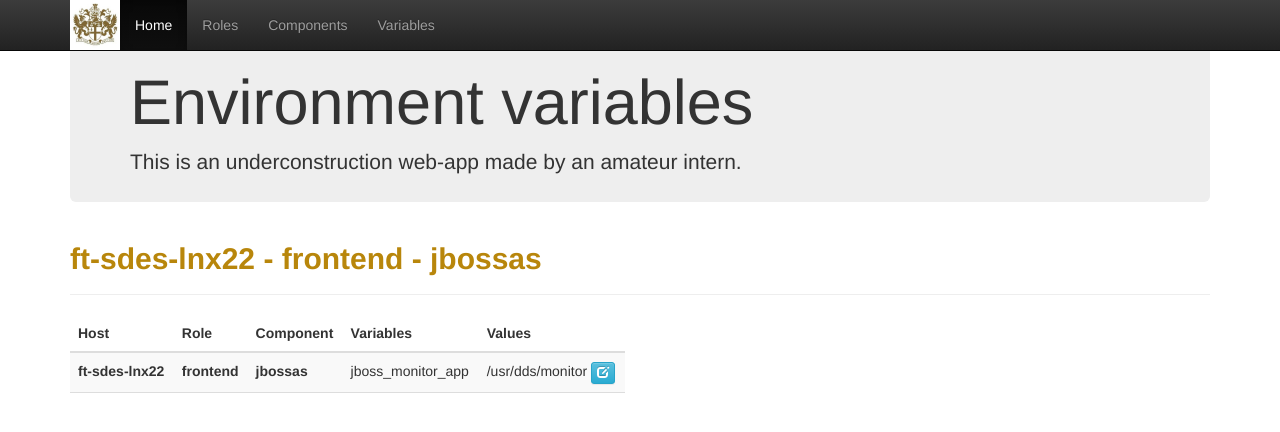
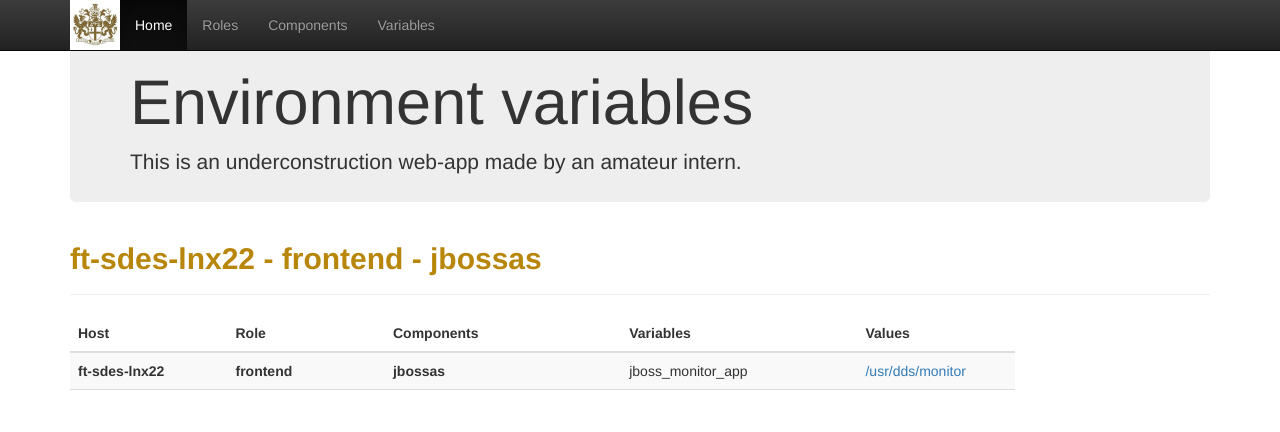
Before and after one commit to Ramy54/LSEGapp, a Django app: page /component_details/153/33/83 in a window 1280 px wide. Shown: the top 432 px of the page. Run offline with Django 3.2, Linux system fonts and the light colour scheme; data comes from the database, SQL or seed files in the repository; both versions use the stored data as it was after the commit; some libraries are stand-ins or nearby versions.

Commit message:
INTAPPS-19 INTAPPS-20: Many template and views modifications (table rendering, generationg YAML file) git status

```diff
--- a/LSEG/LSEGapp/templates/details/component_details.html
+++ b/LSEG/LSEGapp/templates/details/component_details.html
@@ -7,16 +7,15 @@
     </div>
 
     <div class="row">
-        <div class="col-md-6">
+        <div class="col-md-10">
             <table class="table table-striped">
                 <thead>
                 <tr>
-
-                    <th class="component_table">Host</th>
-                    <th class="component_table">Role</th>
-                    <th class="component_table">Component</th>
-                    <th class="component_table">Variables</th>
-                    <th class="component_table">Values</th>
+                    <th class="col-md-2">Host</th>
+                    <th class="col-md-2">Role</th>
+                    <th class="col-md-3">Components</th>
+                    <th class="col-md-3">Variables</th>
+                    <th class="col-md-3">Values</th>
                 </tr>
                 </thead>
                 <tbody>
@@ -32,16 +31,13 @@
                                 function myFunction() {
                                     var value = "{{ component_variables.variable.default_value }}"
                                     var new_value = prompt('Enter value',value)
-                                    var url = '{% url "LSEGapp.views.host_details" 135 %}'
+                                    var url = ''
                                     url.replace('135','137')
                                     location.href= url
                                 }
 
                             </script>
-                        {{ component_variables.variable.default_value }}
-                        <button type="button" class="btn btn-xs btn-info" onclick="myFunction()">
-                            <span   class="glyphicon glyphicon-edit"></span>
-                        </button>
+                        <a onclick="myFunction()">{{ component_variables.variable.default_value }}</a>
 
                     </td>
                         </tr>
--- a/LSEG/LSEGapp/templates/details/host_details.html
+++ b/LSEG/LSEGapp/templates/details/host_details.html
@@ -34,7 +34,7 @@
                     </td>
                     {% for role_component in host_role.list %}
                         <td>
-                            <a  href="{% url "LSEGapp.views.component_details" host.id role_component.host_role.role.id role_component.component.id  %}"> {{ role_component.component.name }} </a>
+                            {{ role_component.component.name }}
                         </td>
                         </tr>
                         <tr>
--- a/LSEG/LSEGapp/templates/edit/edit_component.html
+++ b/LSEG/LSEGapp/templates/edit/edit_component.html
@@ -72,7 +72,7 @@
         </table>
         <p>
             {{ formset.management_form }}
-             <input type="submit" class="btn btn-s btn-info" value="Edit component" style=""/>
+             <input type="submit" class="btn btn-s btn-success" value="Save changes" style=""/>
         </p>
     </form>
 
--- a/LSEG/LSEGapp/templates/edit/edit_host.html
+++ b/LSEG/LSEGapp/templates/edit/edit_host.html
@@ -66,7 +66,7 @@
             </table>
             <p>
                 {{ formset.management_form }}
-                <input type="submit" class="btn btn-s btn-info" value="Edit host"  />
+                <input type="submit" class="btn btn-s btn-success" value="Save changes"  />
             </p>
     </form>
 
--- a/LSEG/LSEGapp/templates/edit/edit_role.html
+++ b/LSEG/LSEGapp/templates/edit/edit_role.html
@@ -71,7 +71,7 @@
         </table>
         <p>
             {{ formset.management_form }}
-            <input type="submit" class="btn btn-s btn-info" value="Edit component" style=""/>
+            <input type="submit" class="btn btn-s btn-success" value="Save changes" style=""/>
         </p>
     </form>
 
--- a/LSEG/LSEGapp/templates/temp/edit_component_template.html
+++ b/LSEG/LSEGapp/templates/temp/edit_component_template.html
@@ -53,7 +53,7 @@
 
 {% block content %}
     <div class="page-header">
-        <h2>Edit {{ component }}</h2>
+        <h2>Edit component : <strong>{{ component }}</strong></h2>
     </div>
 
 <form id="myForm" method="post" action="">
@@ -78,7 +78,7 @@
         </table>
         <p>
             {{ formset.management_form }}
-             <input type="submit" class="btn btn-s btn-info" value="Edit component" style=""/>
+             <input type="submit" class="btn btn-s btn-success" value="Save component" />
         </p>
     </form>
 
--- a/LSEG/LSEGapp/templates/temp/edit_variable.html
+++ b/LSEG/LSEGapp/templates/temp/edit_variable.html
@@ -10,7 +10,7 @@
 
 {% block content %}
     <div class="page-header">
-        <h2>Edit {{ var }}</h2>
+        <h2>Edit variable <strong>{{ var }}</strong></h2>
     </div>
 
     <form action="" method="post">
@@ -35,7 +35,7 @@
             </tbody>
         </table>
 
-        <input type="submit" class="btn btn-s btn-info" value="Edit variable" style="float: right"/>
+        <input type="submit" class="btn btn-s btn-success" value="Save variable" style="float: right"/>
     </form>
 
 {% endblock %}
--- a/LSEG/LSEGapp/views.py
+++ b/LSEG/LSEGapp/views.py
@@ -351,8 +351,13 @@ def delete_variable(request,id):
     return redirect(variables)
 
 def delete_role(request,id_host,id_host_role):
+    host = Host.objects.get(id=id_host)
+    host_roles = HostRole.objects.all().filter(host=host)
     host_role = HostRole.objects.get(id=id_host_role)
     host_role.delete()
+    if len(host_roles)==0:
+        host.delete()
+
     return redirect(host_details,id_host=id_host)
 
 def delete_component(request,id_host,id_role,id_component):
@@ -360,8 +365,12 @@ def delete_component(request,id_host,id_role,id_component):
     role = Role.objects.get(id=id_role)
     host_role = HostRole.objects.get(host=host,role=role)
     component = Component.objects.get(id=id_component)
+    role_components = RoleComponents.objects.filter(host_role=host_role)
     role_component = RoleComponents.objects.get(host_role=host_role, component=component)
     role_component.delete()
+    if len(role_components)==0:
+        host_role.delete()
+
     return redirect(role_details,id_host=id_host,id_role=id_role)
 
 
@@ -420,7 +429,7 @@ def save_file(request,id_host):
 
     writer = csv.writer(response, delimiter=':')
     for component_variable in components_variables:
-        variable = component_variable.role_component.component.name + '-' + component_variable.variable.name
+        variable = component_variable.variable.name
         writer.writerow([variable, component_variable.variable.default_value])
 
     return response
--- a/LSEG/templates/index.html
+++ b/LSEG/templates/index.html
@@ -3,10 +3,11 @@
 
 {% block content %}
 
-    <div>
+    <div style="margin-top: 20px">
         <form action="{% url 'LSEGapp.views.index' %}" method="post">
             {% csrf_token %}
-            {{ form.as_p }}
+            <h4>{{ form.environment.label }} :  {{ form.environment }}</h4>
+
         </form>
     </div>
 
--- a/LSEG/templates/skeleton.html
+++ b/LSEG/templates/skeleton.html
@@ -62,7 +62,9 @@
 <!-- Main jumbotron for a primary marketing message or call to action -->
             <div class="jumbotron" style="margin-bottom: 5px; padding-bottom: 10px">
                 <h1>Environment variables</h1>
-                <p>This is an underconstruction web-app made by an amateur intern.</p>
+                <p>
+                    This is an underconstruction web-app made by an amateur intern.
+                </p>
             </div>
 
 
```
Also changed, not shown: LSEG/LSEGapp/templates/details/role_details.html (+17 -7 lines), LSEG/LSEGapp/templates/temp/component_template.html (+7 -7 lines), LSEG/LSEGapp/templates/temp/edit_role_template.html (+9 -3 lines), LSEG/LSEGapp/templates/temp/role_template.html (+4 -4 lines), LSEG/LSEGapp/templates/temp/variables.html (+4 -4 lines), LSEG/db.sqlite3.
